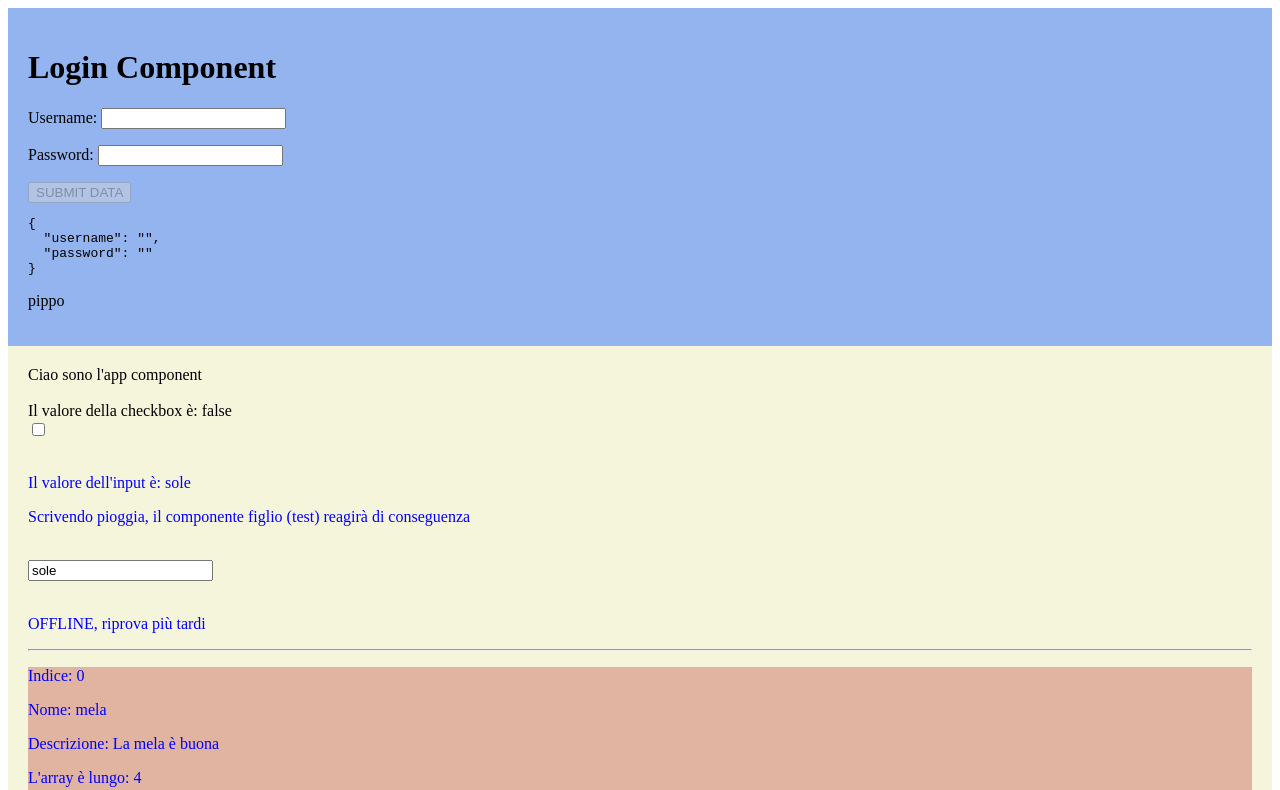
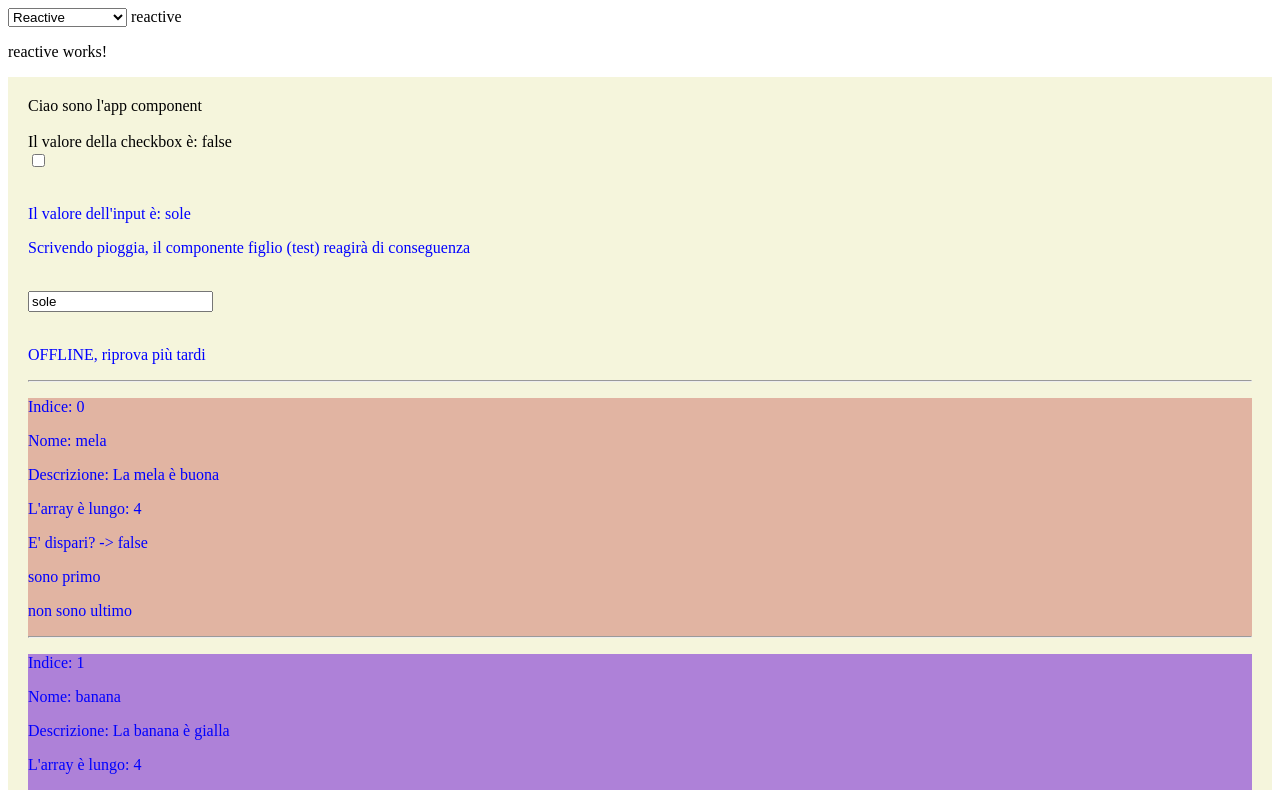
Before and after one commit to DaviR87/Cags-App, an Angular app: page / in a window 1280 px wide. Shown: the top 790 px of the page. Built offline with nearby package versions, Linux system fonts and the light colour scheme.

Commit message:
Select dinamica

```diff
--- a/src/app/app.component.html
+++ b/src/app/app.component.html
@@ -1,5 +1,16 @@
-<div class="login-container">
+<select [(ngModel)]="tipoDiForm">
+    <option [ngValue]="'templateDriven'">Template Driven</option>
+    <option [ngValue]="'reactive'">Reactive</option>
+</select>
+
+{{ tipoDiForm }}
+
+<div *ngIf="tipoDiForm === 'templateDriven'" class="login-container">
     <app-login></app-login>
+</div>
+
+<div *ngIf="tipoDiForm === 'reactive'">
+    <app-reactive></app-reactive>
 </div>
 
 <div class="app-container">
--- a/src/app/app.component.ts
+++ b/src/app/app.component.ts
@@ -33,6 +33,8 @@ export class AppComponent {
   switchProp = 'gatto';
   online: boolean = false;
 
+  tipoDiForm: string = 'reactive';
+
   constructor() {
     this.title = `Ciao sono l'${this.nomeComponente} component`
     // this.title = "Ciao " + this.nomeComponente + " sono l'app component";
--- a/src/app/app.module.ts
+++ b/src/app/app.module.ts
@@ -6,11 +6,13 @@ import { AppRoutingModule } from './app-routing.module';
 import { AppComponent } from './app.component';
 import { TestModule } from './test/test.module';
 import { LoginComponent } from './login/login.component';
+import { ReactiveComponent } from './reactive/reactive.component';
 
 @NgModule({
   declarations: [
     AppComponent,
     LoginComponent,
+    ReactiveComponent,
   ],
   imports: [
     TestModule,
--- a/src/app/login/login.component.html
+++ b/src/app/login/login.component.html
@@ -1,4 +1,4 @@
-<h1>Login Component</h1>
+<h1>Login Component (Template Driven Form)</h1>
 
 <form #loginForm="ngForm" (ngSubmit)="gestisciDati(loginForm)">
   <p>
--- /dev/null
+++ b/src/app/reactive/reactive.component.html
@@ -0,0 +1 @@
+<p>reactive works!</p>
--- /dev/null
+++ b/src/app/reactive/reactive.component.ts
@@ -0,0 +1,15 @@
+import { Component, OnInit } from '@angular/core';
+
+@Component({
+  selector: 'app-reactive',
+  templateUrl: './reactive.component.html',
+  styleUrls: ['./reactive.component.css']
+})
+export class ReactiveComponent implements OnInit {
+
+  constructor() { }
+
+  ngOnInit(): void {
+  }
+
+}
```
Also changed, not shown: src/app/reactive/reactive.component.css (added).
